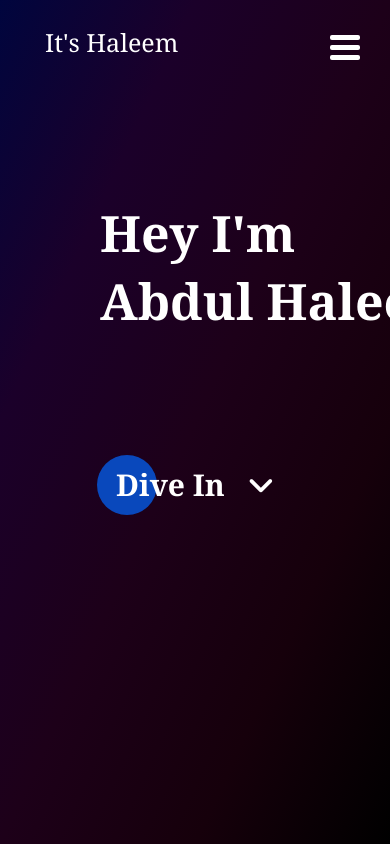
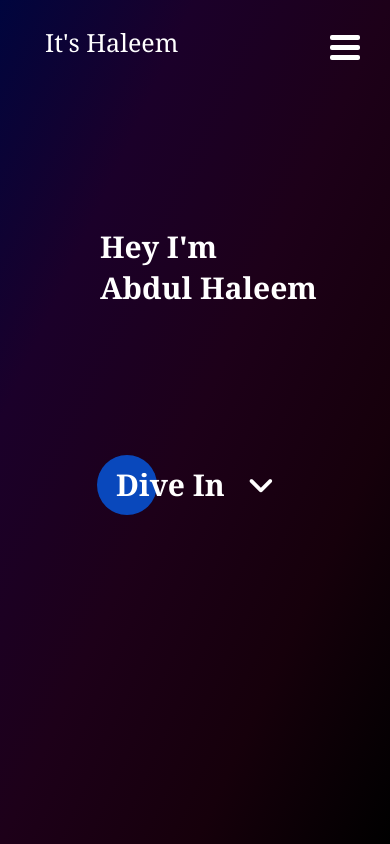
Before and after one commit to ABDUL-HALEEM786/Itshaleem, a plain HTML site: page index.html in a window 390 px wide. Drawn offline with nearby package versions, Linux system fonts and the light colour scheme; a script that the page names is missing.

Commit message:
Update Style.css

```diff
--- a/Styles/Style.css
+++ b/Styles/Style.css
@@ -143,11 +143,6 @@ body {
   column-gap: 27%;
   padding-top: 17rem;
   padding-left: 10rem;
-}
-
-.hero-text {
-/*   font-size: 7rem; */
-/*   margin: -10px; */
 }
 
 /* button Animation */
@@ -447,7 +442,7 @@ main.edu-row {
     padding-left: 150px;
   }
   .hero-text {
-    font-size: 5rem;
+    font-size: 3rem;
     /* margin: -10px; */
   }
   img {
```
